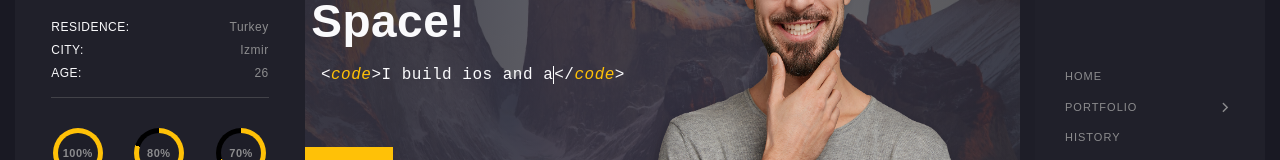
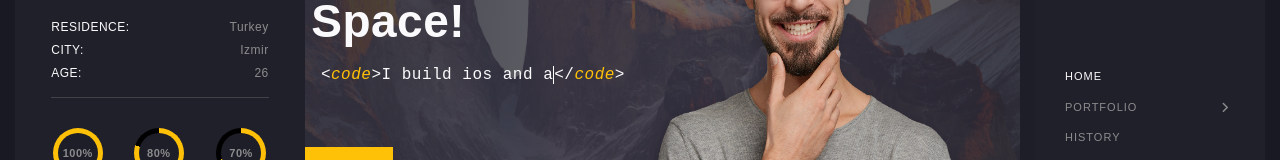
Before and after one commit to albayrakbektas/arter, a Vue app: page / in a window 1280 px wide. Both pictures are taken after a click on the element "menu". Shown: the part 242-402 px from the top of the page. Built offline with nearby package versions, Linux system fonts and the light colour scheme.

Commit message:
active route name

```diff
--- a/src/components/MenuRight/NavigationList.vue
+++ b/src/components/MenuRight/NavigationList.vue
@@ -5,17 +5,11 @@
     :class="{ 'menu-item-dropdown': item.subItems }"
   >
     <router-link :to="item.href">
-      <span>
+      <span ref="route-name">
         {{ item.textContent }}
       </span>
-      <span
-        v-if="item.subItems && !isSubItem"
-        class="material-symbols-outlined"
-      >
+      <span v-if="item.subItems" class="material-symbols-outlined">
         keyboard_arrow_right
-      </span>
-      <span v-if="item.subItems && isSubItem" class="material-symbols-outlined">
-        keyboard_arrow_down
       </span>
     </router-link>
     <ul
@@ -61,7 +55,23 @@ export default {
   props: {
     item: Object,
   },
+  mounted() {
+    this.activeRoute();
+  },
+  watch: {
+    $route: function () {
+      this.activeRoute();
+    },
+  },
   methods: {
+    activeRoute() {
+      const route = this.$route.name;
+      const item = this.$refs["route-name"];
+      item.classList.remove("active-route");
+      if (route === item.innerHTML.trim()) {
+        item.classList.add("active-route");
+      }
+    },
     showSubItems() {
       this.isSubItem = !this.isSubItem;
     },
@@ -72,6 +82,7 @@ export default {
 <style lang="scss" scoped>
 .material-symbols-outlined {
   font-size: 1.2rem;
+  transition: all 600ms ease-in-out;
 }
 li {
   display: block;
@@ -79,11 +90,24 @@ li {
   justify-content: space-between;
   list-style: none;
   background-color: transparent;
+  &:hover {
+    span {
+      color: #fafafc;
+    }
+    .material-symbols-outlined {
+      transform: rotate(90deg);
+    }
+  }
   span {
     text-transform: uppercase;
     display: inline-flex;
     vertical-align: middle;
+    color: #8c8c8e;
+    transition: color 600ms ease-in-out;
   }
+}
+.active-route {
+  color: #fafafc;
 }
 .menu-right-subNav-container {
   display: block;
```
